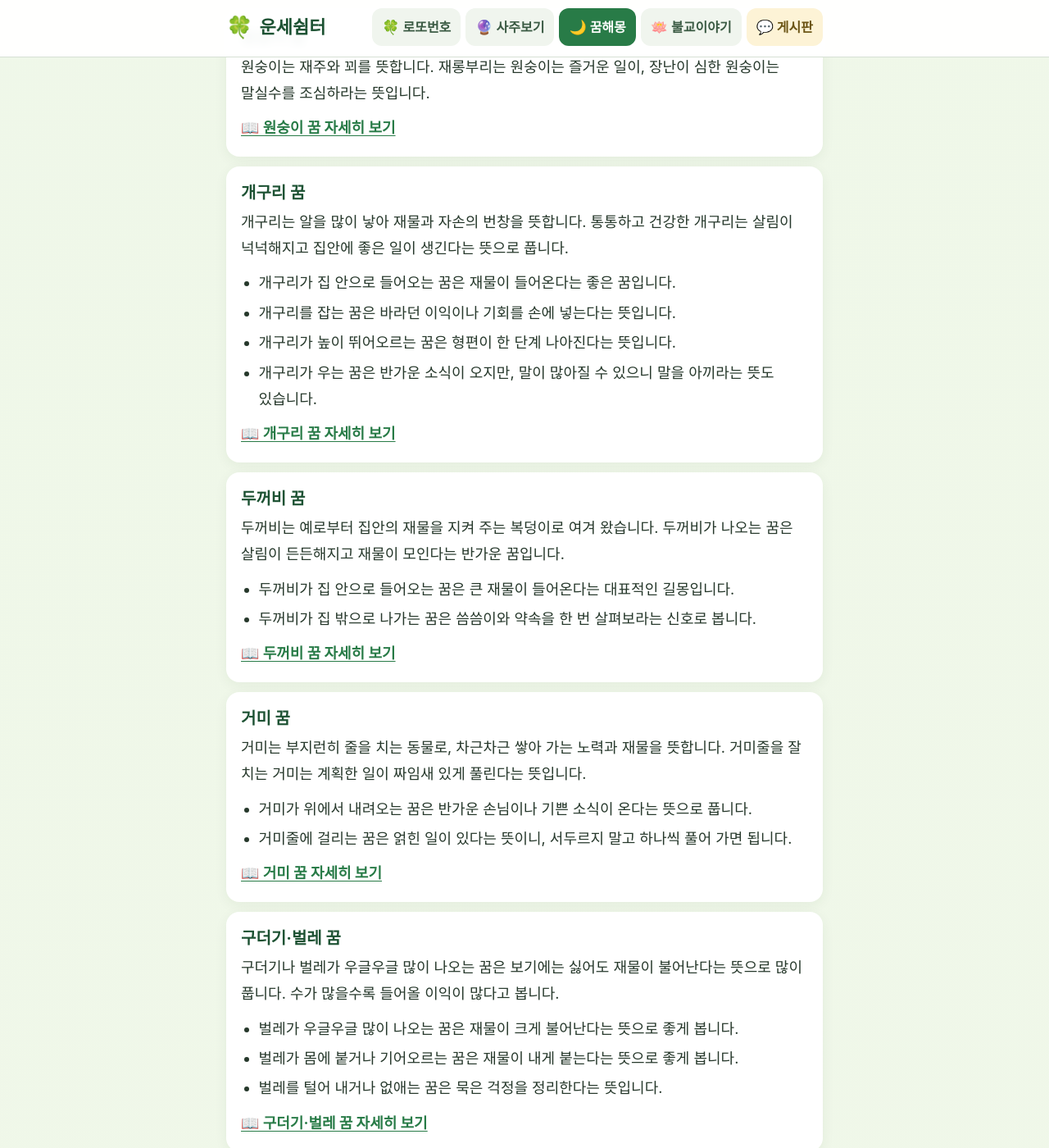
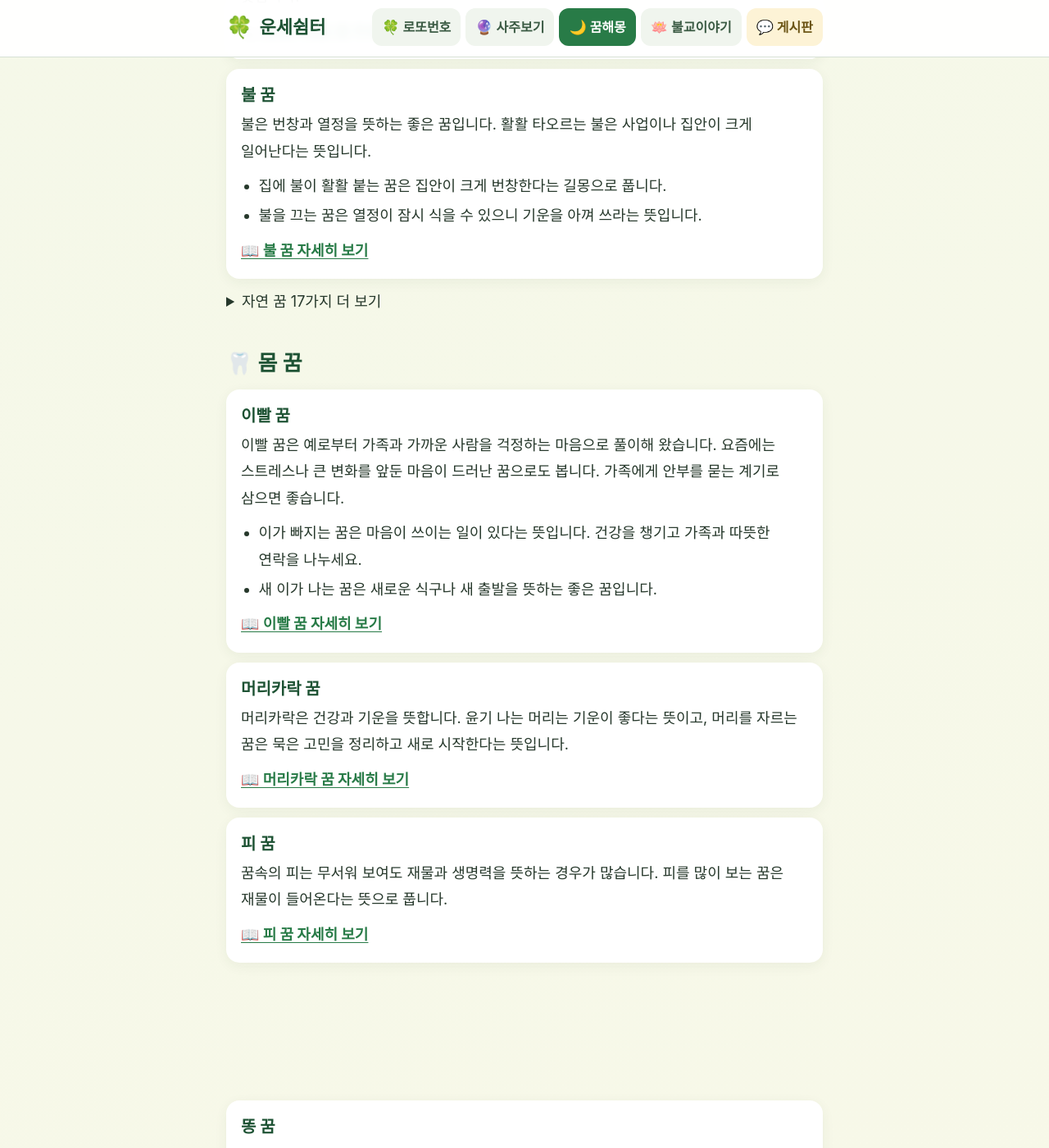
Before and after one commit to your7179/aulir, a Jekyll site: the page built from dream/index.html, in a window 1280 px wide and 1400 px high, scrolled down 6449 px. Shown: the whole window at 82% size. Built offline with Jekyll 4.4.1, drawn with Linux system fonts in a browser that asks for light colours; some web fonts are replaced; some of the changed text lies outside the part shown.

Commit message:
Add files via upload

```diff
--- a/dream/index.html
+++ b/dream/index.html
@@ -60,14 +61,17 @@
   {%- endfor %}
 </nav>
 
-{%- assign n = 0 %}
-{%- assign total = site.data.dream | size %}
+{%- assign first_hidden = page.show_first | plus: 1 %}
 {%- for c in page.cats %}
 <section class="dream-cat" id="cat-{{ c.id }}">
   <h2>{{ c.icon }} {{ c.name }}</h2>
   {%- assign items = site.data.dream | where: "cat", c.id %}
+  {%- assign rest = items.size | minus: page.show_first %}
   {%- for e in items %}
-  {%- assign n = n | plus: 1 %}
+  {%- if forloop.index == first_hidden %}
+  <details class="dream-more">
+    <summary>{{ c.name }} {{ rest }}가지 더 보기</summary>
+  {%- endif %}
   <article class="dream-item" id="d-{{ e.id }}">
     <h3>{{ e.word }} 꿈</h3>
     <p>{{ e.sum }}</p>
@@ -82,11 +86,13 @@
     <p><a class="more-link" href="{{ e.post | relative_url }}">📖 {{ e.word }} 꿈 자세히 보기</a></p>
     {%- endif %}
   </article>
-  {%- assign r = n | modulo: page.feed_every %}
-  {%- if r == 0 and n < total %}
+  {%- if forloop.index == page.ad_after and items.size > page.show_first %}
   {% include ad-dream-feed.html %}
   {%- endif %}
   {%- endfor %}
+  {%- if rest > 0 %}
+  </details>
+  {%- endif %}
 </section>
 {%- endfor %}
 
@@ -95,10 +101,21 @@
 <section class="card">
   <h2>📖 꿈해몽 자세히 읽기</h2>
   <ul class="post-list">
-    {%- for p in dream_posts %}
+    {%- for p in dream_posts limit: 10 %}
     <li><a href="{{ p.url | relative_url }}">{{ p.title }}</a></li>
     {%- endfor %}
   </ul>
+  {%- if dream_posts.size > 10 %}
+  {%- assign more_posts = dream_posts.size | minus: 10 %}
+  <details class="dream-more">
+    <summary>해몽 글 {{ more_posts }}편 더 보기</summary>
+    <ul class="post-list">
+      {%- for p in dream_posts offset: 10 %}
+      <li><a href="{{ p.url | relative_url }}">{{ p.title }}</a></li>
+      {%- endfor %}
+    </ul>
+  </details>
+  {%- endif %}
 </section>
 {%- endif %}
 
```
Also changed, not shown: other parts of dream/index.html (+3 -2 lines).
